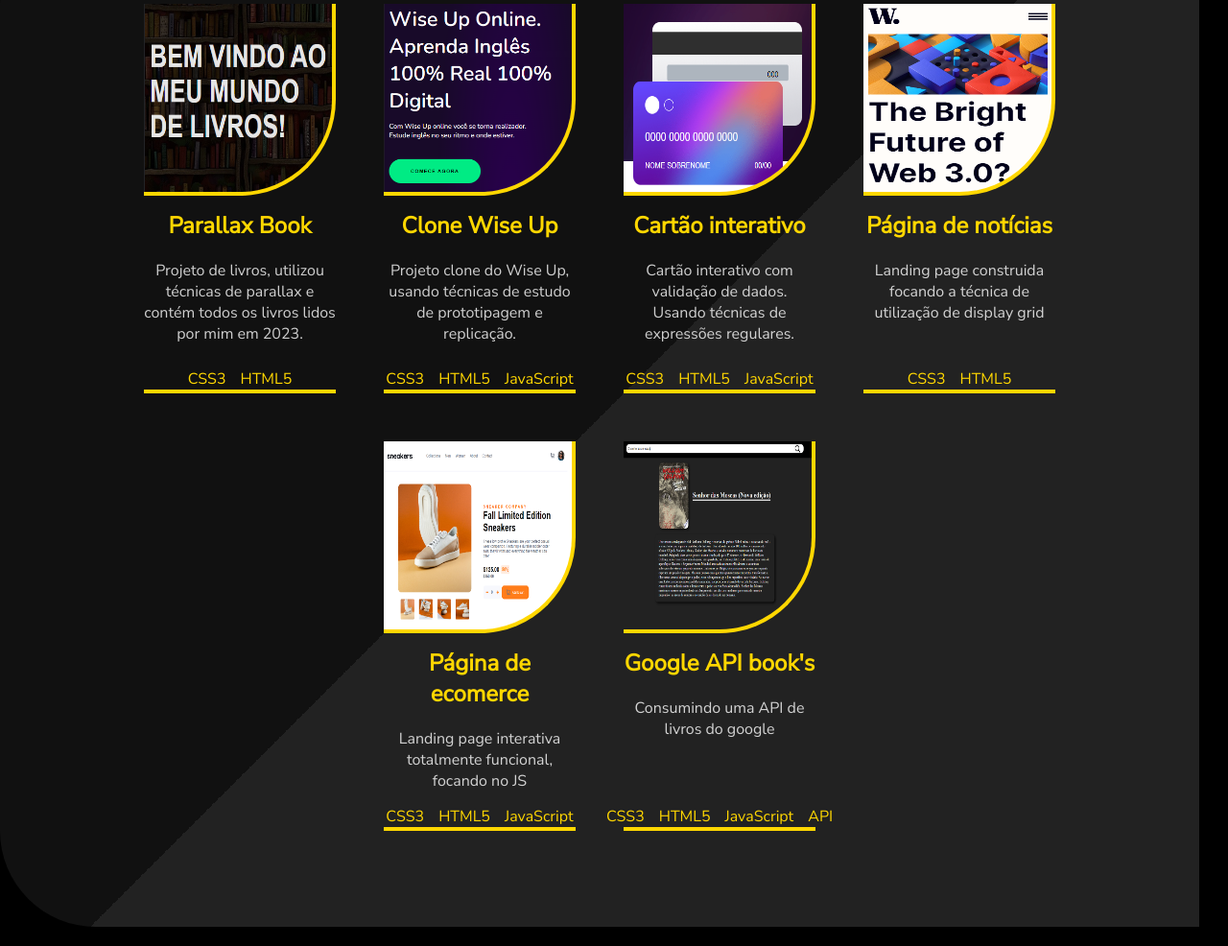
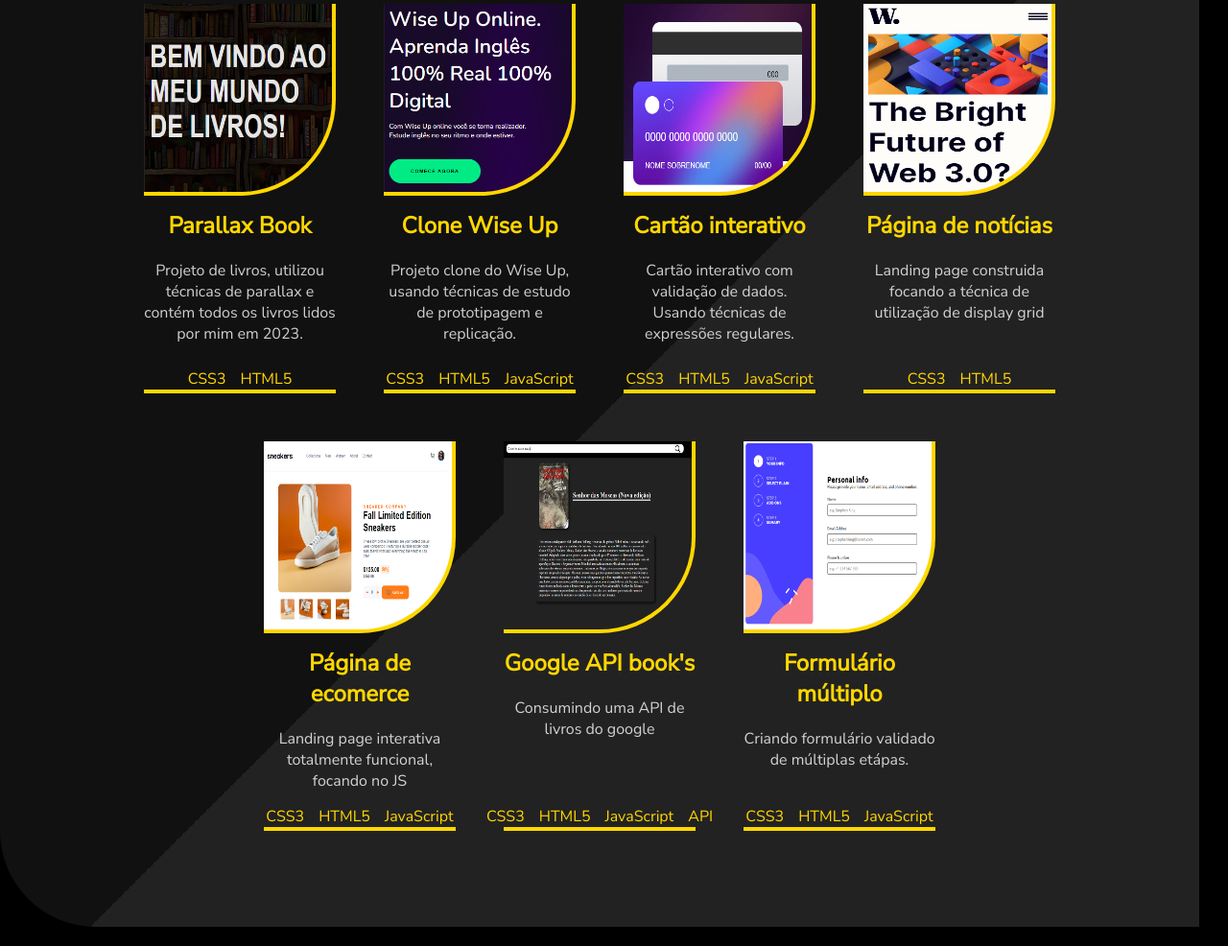
Before and after one commit to VictorDEV1301/JVPortifolio, a plain HTML site: page index.html in a window 1280 px wide. Shown: the part 1232-2218 px from the top of the page at 96% size. Drawn offline with Linux system fonts and the light colour scheme.

Commit message:
adicionando novo projeto ao portifólio

```diff
--- a/index.html
+++ b/index.html
@@ -179,6 +179,23 @@
           </div>
         </div>
         <!--card-fim-->
+
+        <!--card-->
+         <div class="container-card">
+          <a href="https://victordev1301.github.io/multi-step-form-main/" target="_blank">
+            <div class="container-card-img" style="background-image: url(./assets/Projetos/Projeto\ formulário.PNG);"></div>
+          </a>
+          <div class="container-card-text">
+            <h1>Formulário múltiplo</h1>
+            <p>Criando formulário validado de múltiplas etápas.</p>
+          </div>
+          <div class="container-card-tecnologias">
+            <p>CSS3</p>
+            <p>HTML5</p>
+            <p>JavaScript</p>
+          </div>
+        </div>
+        <!--card-fim-->
       </div>
     </section>
   </main>
```
Also changed, not shown: assets/Projetos/Projeto formulário.PNG (added).
